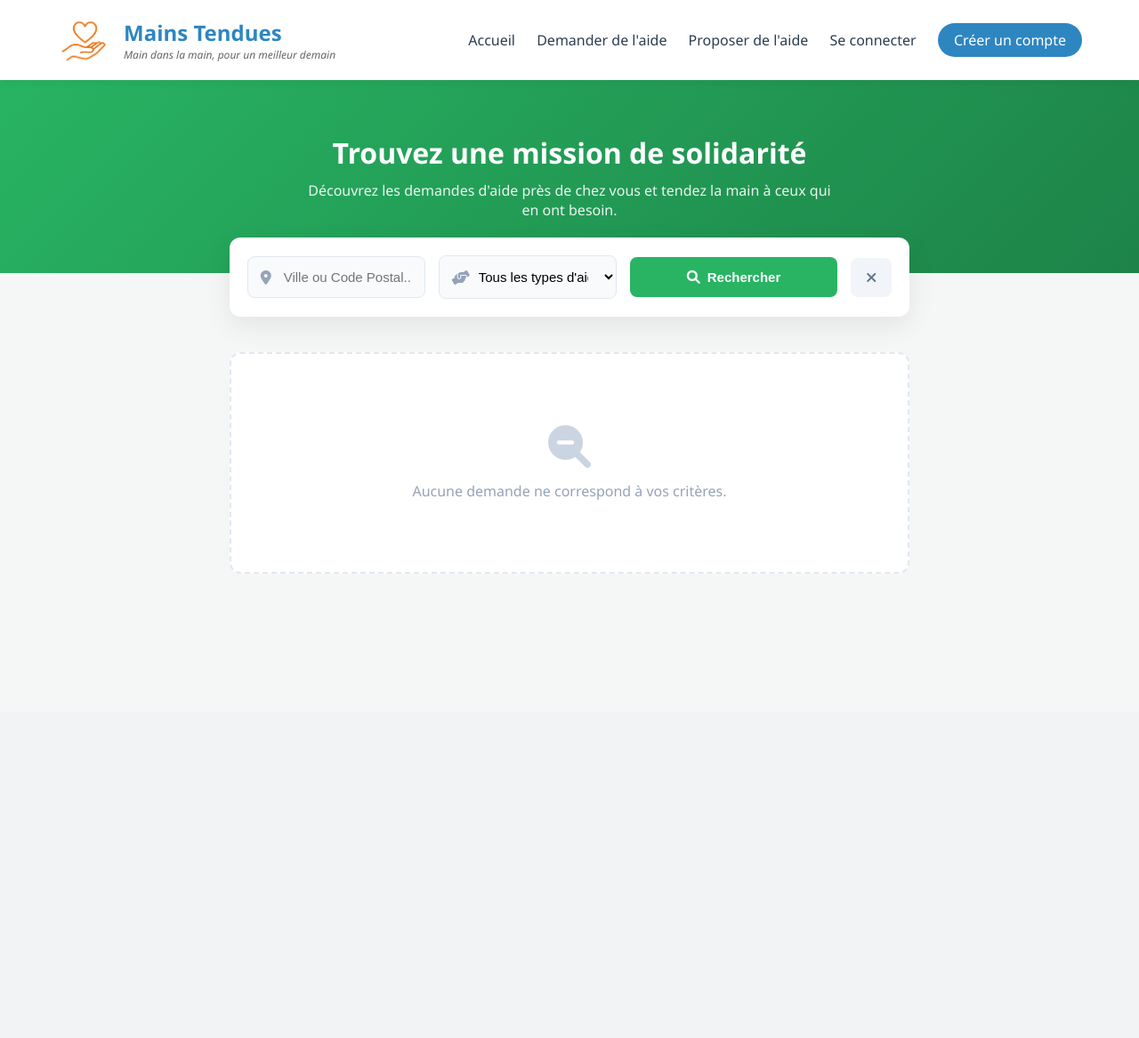
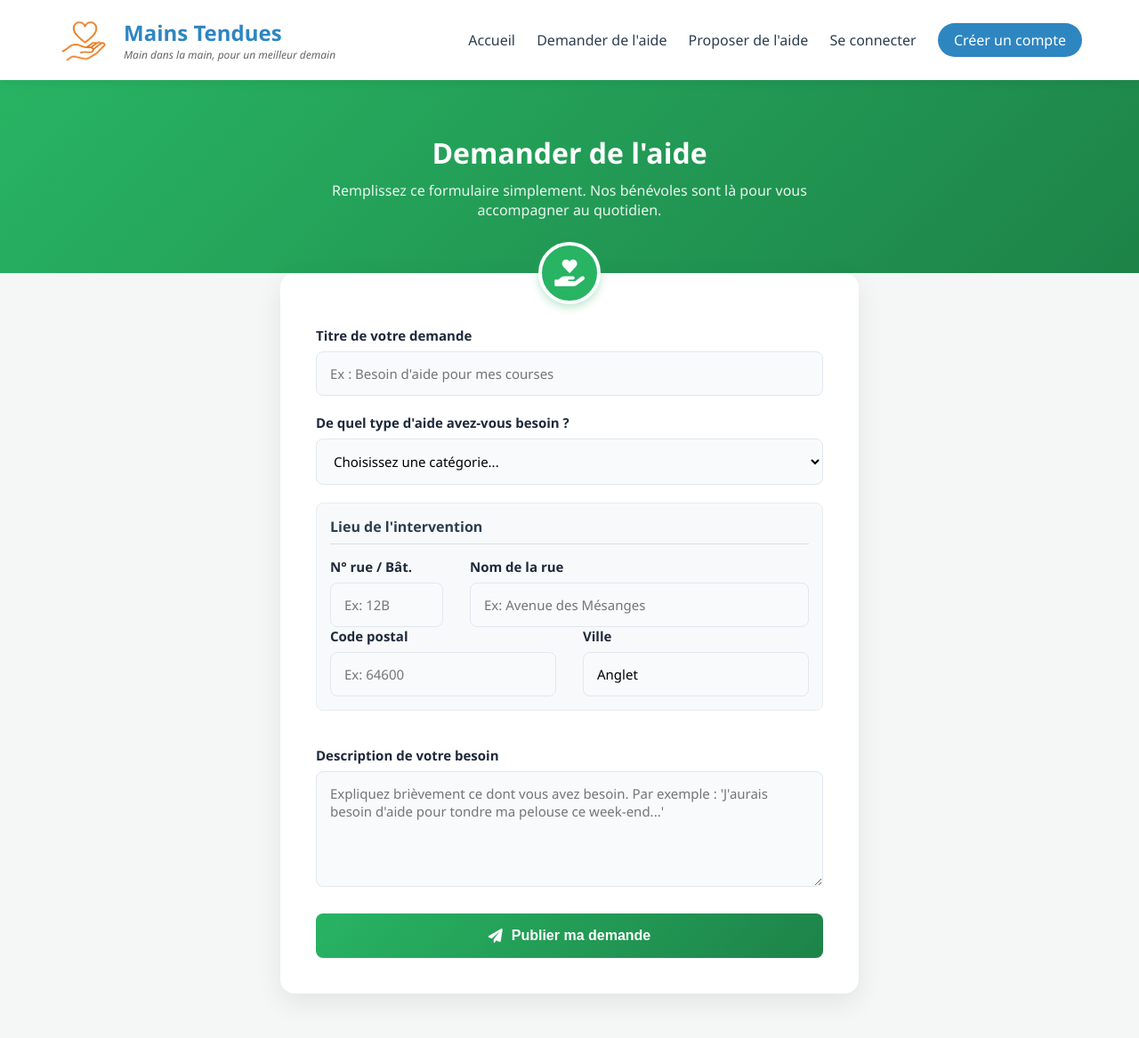
Before and after one commit to nocito-streaming/SAE-MainsTendues, a PHP site: page /index.php?page=offerHelp in a window 1280 px wide. Shown: the whole page at 89% size. Before the commit the page ends 645 px from the top, so only its background shows below. Run offline with PHP 8.4, Linux system fonts and the light colour scheme; data comes from the database, SQL or seed files in the repository; data that the repository does not hold is empty.

Commit message:
Git push Localisation
loca

```diff
--- a/src/pages/offerHelp.php
+++ b/src/pages/offerHelp.php
@@ -36,69 +36,95 @@ try{
 ?>
 
 <link rel="stylesheet" href="https://cdnjs.cloudflare.com/ajax/libs/font-awesome/6.0.0/css/all.min.css">
-<link rel="stylesheet" href="./assets/css/offerHelp.css">
+<link rel="stylesheet" href="./assets/css/requestHelp.css">
 
 <div class="page-header">
     <div class="header-content">
-        <h2>Trouvez une mission de solidarité</h2>
-        <p>Découvrez les demandes d'aide près de chez vous et tendez la main à ceux qui en ont besoin.</p>
+        <h2>Demander de l'aide</h2>
+        <p>Remplissez ce formulaire simplement. Nos bénévoles sont là pour vous accompagner au quotidien.</p>
     </div>
 </div>
 
 <div class="wrap">
-    <div class="filter-section">
-        <form method="GET" action="index.php" class="filter-form">
-            <input type="hidden" name="page" value="offerHelp">
+    <div class="form-container">
+        <div class="form-icon">
+            <i class="fas fa-hand-holding-heart"></i>
+        </div>
 
-            <div class="input-group">
-                <i class="fas fa-map-marker-alt"></i>
-                <input type="text" name="city" placeholder="Ville ou Code Postal..." value="<?php echo htmlspecialchars($filterCity); ?>">
+        <form action="index.php?page=requestHelp" method="POST" class="help-form">
+
+            <div class="form-group">
+                <label for="title"> Titre de votre demande</label>
+                <input type="text" name="title" id="title" maxlength="40" placeholder="Ex : Besoin d'aide pour mes courses" required>
             </div>
 
-            <div class="input-group">
-                <i class="fas fa-hands-helping"></i>
-                <select name="hType">
-                    <option value="">Tous les types d'aide</option>
-                    <option value="Courses" <?php if($filterType === 'Courses') echo 'selected'; ?>>Courses</option>
-                    <option value="Compagnie" <?php if($filterType === 'Compagnie') echo 'selected'; ?>>Compagnie</option>
-                    <option value="Bricolage" <?php if($filterType === 'Bricolage') echo 'selected'; ?>>Bricolage</option>
-                    <option value="Jardinage" <?php if($filterType === 'Jardinage') echo 'selected'; ?>>Jardinage</option>
-                    <option value="Informatique" <?php if($filterType === 'Informatique') echo 'selected'; ?>>Informatique</option>
+            <div class="form-group">
+                <label for="hType"> De quel type d'aide avez-vous besoin ?</label>
+                <select name="hType" id="hType" required onchange="toggleOtherInput(this)">
+                    <option value="" disabled selected>Choisissez une catégorie...</option>
+                    <option value="Courses">Courses</option>
+                    <option value="Compagnie">Compagnie</option>
+                    <option value="Bricolage">Bricolage</option>
+                    <option value="Jardinage">Jardinage</option>
+                    <option value="Informatique">Informatique</option>
+                    <option value="Autre">Autre (Précisez)</option>
                 </select>
+
+                <input type="text" name="hType_other" id="hType_other" placeholder="Quel est ce type d'aide ?" style="display: none; margin-top: 10px;">
             </div>
 
-            <button type="submit" class="btn-filter"><i class="fas fa-search"></i> Rechercher</button>
-            <a href="index.php?page=offerHelp" class="btn-reset"><i class="fas fa-times"></i></a>
+            <div class="address-section" style="background-color: #f8f9fa; padding: 15px; border-radius: 8px; margin-bottom: 20px; border: 1px solid #e9ecef;">
+                <h3 style="margin-top: 0; margin-bottom: 15px; color: #2c3e50; font-size: 16px; border-bottom: 1px solid #ddd; padding-bottom: 8px;">
+                    Lieu de l'intervention
+                </h3>
+
+                <div class="form-row">
+                    <div class="form-group" style="flex: 1; padding-right: 10px;">
+                        <label for="homeN">N° rue / Bât.</label>
+                        <input type="text" name="homeN" id="homeN" placeholder="Ex: 12B">
+                    </div>
+
+                    <div class="form-group" style="flex: 3;">
+                        <label for="street">Nom de la rue</label>
+                        <input type="text" name="street" id="street" placeholder="Ex: Avenue des Mésanges" required>
+                    </div>
+                </div>
+
+                <div class="form-row">
+                    <div class="form-group half" style="padding-right: 10px;">
+                        <label for="postalCode">Code postal</label>
+                        <input type="text" name="postalCode" id="postalCode" placeholder="Ex: 64600" required>
+                    </div>
+
+                    <div class="form-group half">
+                        <label for="city">Ville</label>
+                        <input type="text" name="city" id="city" value="Anglet" required>
+                    </div>
+                </div>
+            </div>
+            <div class="form-group">
+                <label for="content"> Description de votre besoin</label>
+                <textarea name="content" id="content" rows="5" placeholder="Expliquez brièvement ce dont vous avez besoin. Par exemple : 'J'aurais besoin d'aide pour tondre ma pelouse ce week-end...'" required></textarea>
+            </div>
+
+            <button type="submit" class="btn-submit">
+                <i class="fas fa-paper-plane"></i> Publier ma demande
+            </button>
         </form>
     </div>
+</div>
 
-    <div class="grid-container">
-        <?php if (count($requests) > 0): ?>
-            <?php foreach ($requests as $r): ?>
-                <a href="#" class="request-card">
-                    <div class="card-header">
-                        <span class="badge badge-blue"><i class="fas fa-tag"></i> <?php echo htmlspecialchars($r['hType']); ?></span>
-                        <span class="badge badge-red"><?php echo htmlspecialchars($r['status']); ?></span>
-                    </div>
+<script>
+function toggleOtherInput(selectElement) {
+    const otherInput = document.getElementById('hType_other');
 
-                    <div class="card-body">
-                        <h3 class="card-title"><?php echo htmlspecialchars($r['hType']); ?> à <?php echo htmlspecialchars($r['city']); ?></h3>
-                        <p class="card-desc">"<?php echo htmlspecialchars($r['content']); ?>"</p>
-                    </div>
-
-                    <hr class="card-divider">
-
-                    <div class="card-footer">
-                        <span class="card-timestamp"><i class="far fa-clock"></i> Publié le <?php echo htmlspecialchars(date('d/m/Y', strtotime($r['updated_at']))); ?></span>
-                        <span class="card-btn-mock">Proposer mon aide <i class="fas fa-arrow-right"></i></span>
-                    </div>
-                </a>
-            <?php endforeach; ?>
-        <?php else: ?>
-            <div class="no-results">
-                <i class="fas fa-search-minus fa-3x"></i>
-                <p>Aucune demande ne correspond à vos critères.</p>
-            </div>
-        <?php endif; ?>
-    </div>
-</div>
+    if (selectElement.value === 'Autre') {
+        otherInput.style.display = 'block';
+        otherInput.setAttribute('required', 'required');
+    } else {
+        otherInput.style.display = 'none';
+        otherInput.removeAttribute('required');
+        otherInput.value = '';
+    }
+}
+</script>
```
